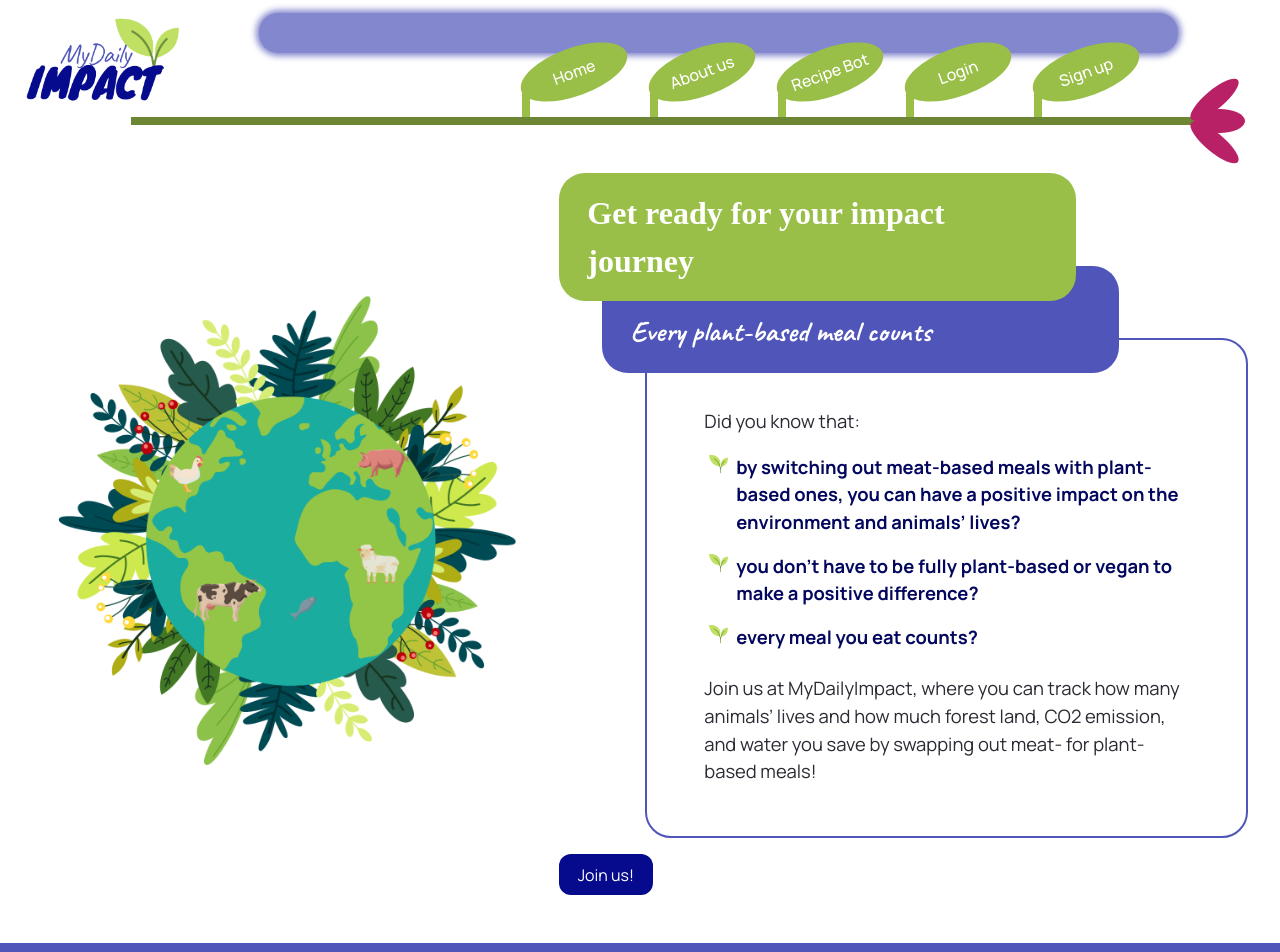
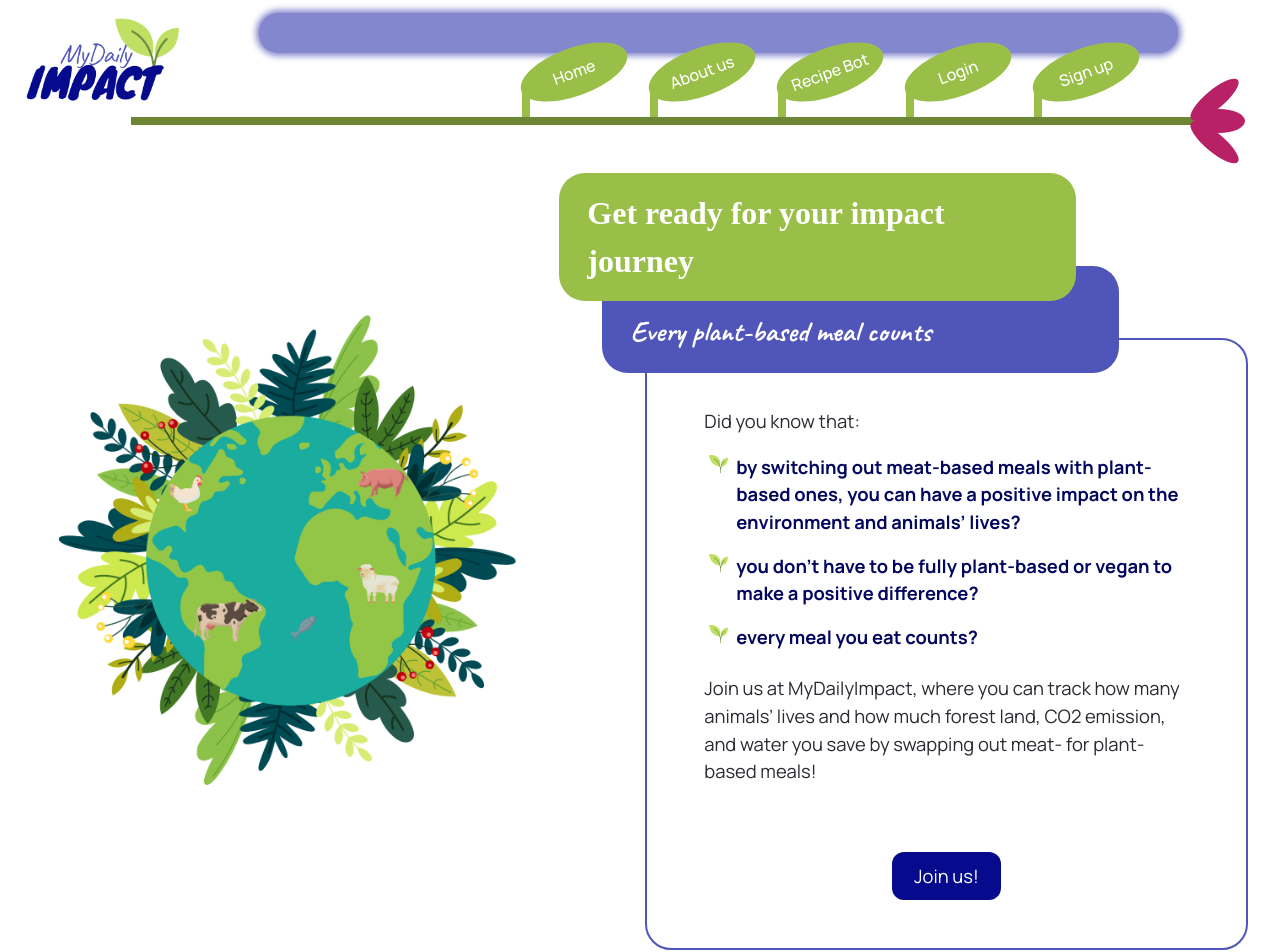
Before and after one commit to TechLabs-Remote-Bootcamp/WS24-MyDailyImpact, a React (Vite) app in the folder mdi-react/: page / in a window 1280 px wide. Shown: the top 952 px of the page. Built offline with nearby package versions, Linux system fonts and the light colour scheme; a web font is replaced by a local one.

Commit message:
fix: reverted some style changes to button

```diff
--- a/mdi-react/src/components/Button.module.scss
+++ b/mdi-react/src/components/Button.module.scss
@@ -9,7 +9,7 @@
   border: none;
   color: $white;
   border-radius: 0.75rem;
-  font-size: 1rem;
+  font-size: 1.15rem;
   cursor: pointer;
   transition: background-color 0.3s ease;
 
--- a/mdi-react/src/components/RC_about.jsx
+++ b/mdi-react/src/components/RC_about.jsx
@@ -25,7 +25,11 @@ export default function RC_about() {
           </p>
           <p>
             This app was developed by a team of
-            <Link to="https://www.techlabs.org/" target="_blank">
+            <Link
+              to="https://www.techlabs.org/"
+              target="_blank"
+              className="bold"
+            >
               {" "}
               TechLabs{" "}
             </Link>
--- a/mdi-react/src/components/RC_home.jsx
+++ b/mdi-react/src/components/RC_home.jsx
@@ -30,10 +30,12 @@ export default function RC_Home() {
             swapping out meat- for plant-based meals!
           </p>
         </div>
+        <div className={styles["primary-button"]}>
+          <Link to="/sign-up">
+            <Button>Join us!</Button>
+          </Link>
+        </div>
       </ColoredContainers>
-      <Button className={styles["primary-button"]}>
-        <Link to="/sign-up">Join us!</Link>
-      </Button>
     </div>
   );
 }
--- a/mdi-react/src/components/RC_signup.jsx
+++ b/mdi-react/src/components/RC_signup.jsx
@@ -233,9 +233,8 @@ export default function RC_signup() {
               </span>
             )}
           </label>
-
           <Button
-            className={styles["button-input"]}
+            className={styles["primary-button"]}
             type="submit"
           >
             Sign Up
```
